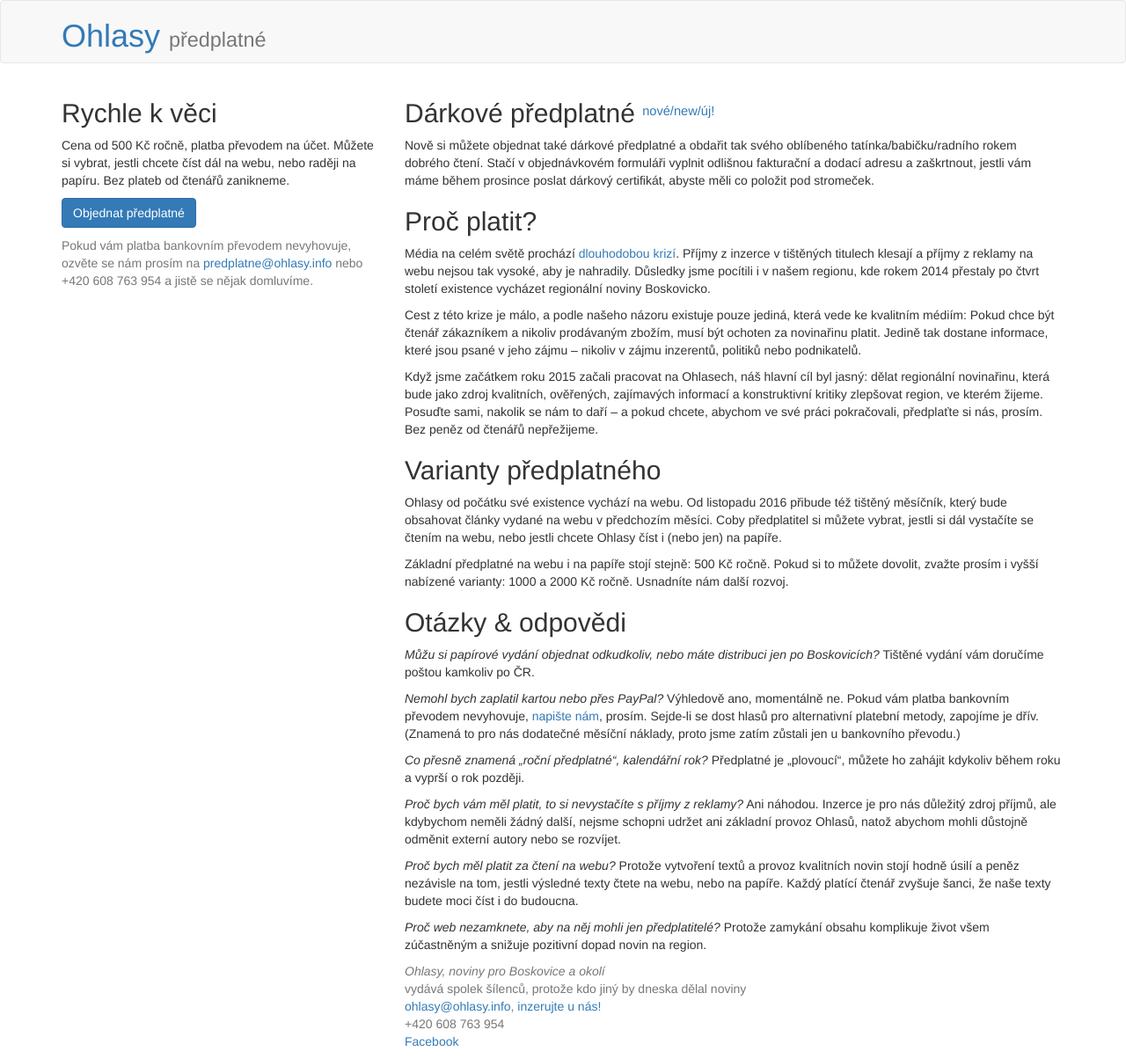
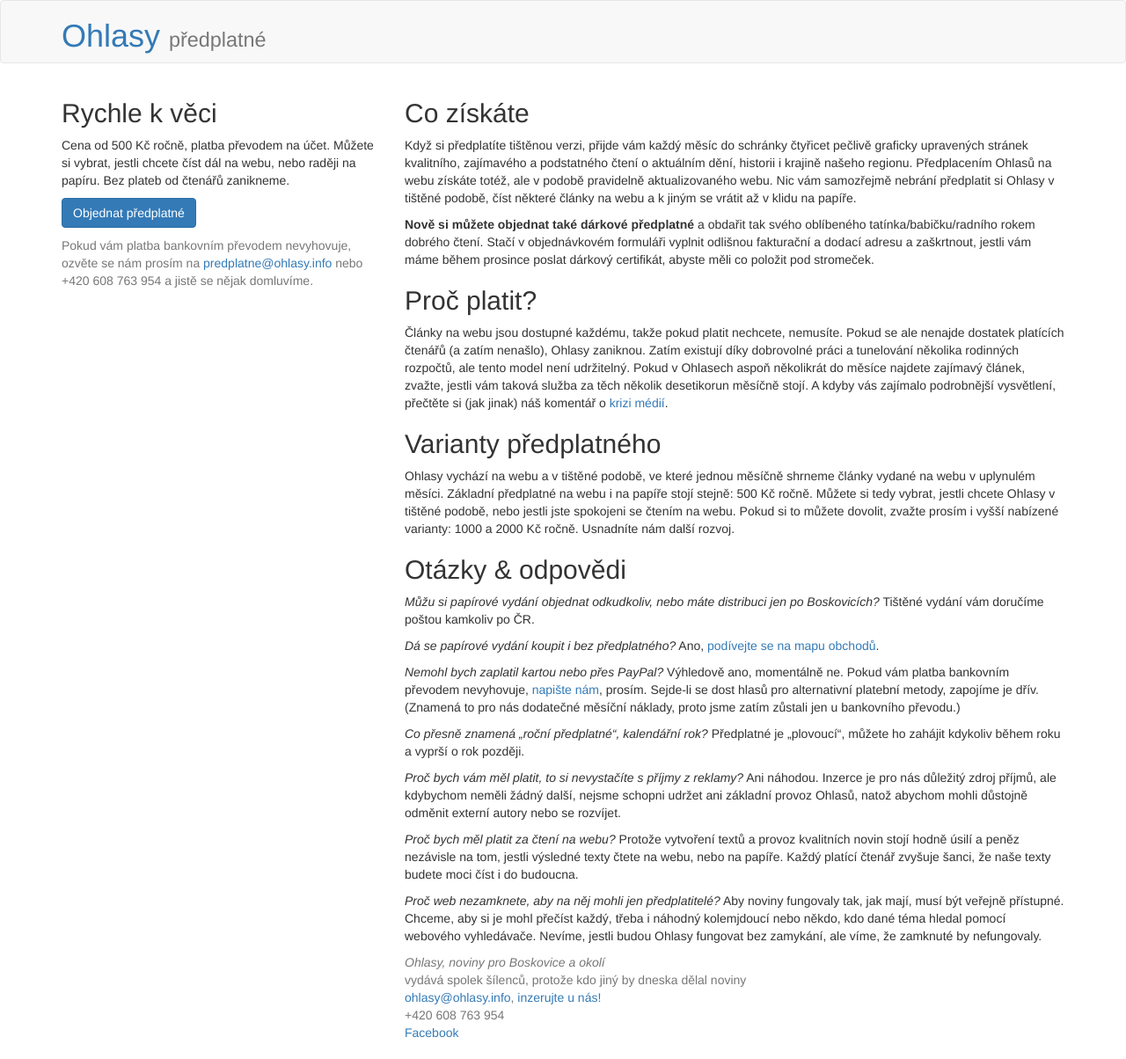
Before and after one commit to Ohlasy/predplatne, a Jekyll site: the page built from index.html, in a window 1280 px wide. Shown: the whole page at 88% size. Built offline with Jekyll 4.4.1, drawn with Linux system fonts in a browser that asks for light colours; a style sheet for code colours, icons or effects is not loaded.

Commit message:
Lepší texty o tisku a předplatném

```diff
--- a/index.html
+++ b/index.html
@@ -17,46 +17,45 @@ layout: main
         predplatne@ohlasy.info</a> nebo +420 608 763 954 a jistě se nějak domluvíme.</p>
     </div>
     <div class="col-md-8 col-sm-12">
-        <h2>Dárkové předplatné <small><sup class="text-primary">nové/new/új!</sup></small></h2>
-        <p>Nově si můžete objednat také dárkové předplatné a obdařit tak svého
-        oblíbeného tatínka/babičku/radního rokem dobrého čtení. Stačí v objednávkovém
-        formuláři vyplnit odlišnou fakturační a dodací adresu a zaškrtnout,
-        jestli vám máme během prosince poslat dárkový certifikát, abyste měli
-        co položit pod stromeček.</p>
+        <h2>Co získáte</h2>
+        <p>Když si předplatíte tištěnou verzi, přijde vám každý měsíc do schránky
+        čtyřicet pečlivě graficky upravených stránek kvalitního, zajímavého a
+        podstatného čtení o aktuálním dění, historii i krajině našeho regionu.
+        Předplacením Ohlasů na webu získáte totéž, ale v podobě pravidelně
+        aktualizovaného webu. Nic vám samozřejmě nebrání předplatit si Ohlasy
+        v tištěné podobě, číst některé články na webu a k jiným se vrátit až
+        v klidu na papíře.</p>
+
+        <p><strong>Nově si můžete objednat také dárkové předplatné</strong> a
+        obdařit tak svého oblíbeného tatínka/babičku/radního rokem dobrého
+        čtení. Stačí v objednávkovém formuláři vyplnit odlišnou fakturační a
+        dodací adresu a zaškrtnout, jestli vám máme během prosince poslat
+        dárkový certifikát, abyste měli co položit pod stromeček.</p>
+
         <h2>Proč platit?</h2>
-        <p>Média na celém světě prochází <a
-        href="http://www.ohlasy.info/clanky/2016/10/krize-medii.html">dlouhodobou
-        krizí</a>. Příjmy z inzerce v tištěných titulech klesají a příjmy z
-        reklamy na webu nejsou tak vysoké, aby je nahradily. Důsledky jsme
-        pocítili i v našem regionu, kde rokem 2014 přestaly po čtvrt století
-        existence vycházet regionální noviny Boskovicko.</p>
-        <p>Cest z této krize je málo, a podle našeho názoru existuje pouze jediná,
-        která vede ke kvalitním médiím: Pokud chce být čtenář zákazníkem a nikoliv
-        prodávaným zbožím, musí být ochoten za novinařinu platit. Jedině tak
-        dostane informace, které jsou psané v jeho zájmu – nikoliv v zájmu
-        inzerentů, politiků nebo podnikatelů.</p>
-        <p>Když jsme začátkem roku 2015 začali pracovat na Ohlasech, náš hlavní
-        cíl byl jasný: dělat regionální novinařinu, která bude jako zdroj
-        kvalitních, ověřených, zajímavých informací a konstruktivní kritiky zlepšovat
-        region, ve kterém žijeme. Posuďte sami, nakolik se nám to daří – a pokud chcete,
-        abychom ve své práci pokračovali, předplaťte si nás, prosím. Bez peněz od
-        čtenářů nepřežijeme.</p>
+        <p>Články na webu jsou dostupné každému, takže pokud platit nechcete,
+        nemusíte. Pokud se ale nenajde dostatek platících čtenářů (a zatím nenašlo),
+        Ohlasy zaniknou. Zatím existují díky dobrovolné práci a tunelování několika
+        rodinných rozpočtů, ale tento model není udržitelný. Pokud v Ohlasech
+        aspoň několikrát do měsíce najdete zajímavý článek, zvažte, jestli vám
+        taková služba za těch několik desetikorun měsíčně stojí. A kdyby vás
+        zajímalo podrobnější vysvětlení, přečtěte si (jak jinak) náš komentář
+        o <a href="http://www.ohlasy.info/clanky/2016/10/krize-medii.html">krizi médií</a>.</p>
 
         <h2>Varianty předplatného</h2>
-        <p>Ohlasy od počátku své existence vychází na webu. Od listopadu 2016
-        přibude též tištěný měsíčník, který bude obsahovat články vydané na webu
-        v předchozím měsíci. Coby předplatitel si můžete vybrat, jestli si dál
-        vystačíte se čtením na webu, nebo jestli chcete Ohlasy číst i (nebo jen)
-        na papíře.</p>
-
-        <p>Základní předplatné na webu i na papíře stojí stejně: 500 Kč ročně.
-        Pokud si to můžete dovolit, zvažte prosím i vyšší nabízené varianty:
-        1000 a 2000 Kč ročně. Usnadníte nám další rozvoj.</p>
+        <p>Ohlasy vychází na webu a v tištěné podobě, ve které jednou měsíčně
+        shrneme články vydané na webu v uplynulém měsíci. Základní předplatné
+        na webu i na papíře stojí stejně: 500 Kč ročně. Můžete si tedy vybrat,
+        jestli chcete Ohlasy v tištěné podobě, nebo jestli jste spokojeni se
+        čtením na webu. Pokud si to můžete dovolit, zvažte prosím i vyšší
+        nabízené varianty: 1000 a 2000 Kč ročně. Usnadníte nám další rozvoj.</p>
 
         <h2>Otázky &amp; odpovědi</h2>
         <p><em>Můžu si papírové vydání objednat odkudkoliv, nebo máte distribuci
         jen po Boskovicích?</em> Tištěné vydání vám doručíme poštou kamkoliv
         po ČR.</p>
+        <p><em>Dá se papírové vydání koupit i bez předplatného?</em> Ano,
+        <a href="http://www.ohlasy.info/tisk.html">podívejte se na mapu obchodů</a>.</p>
         <p><em>Nemohl bych zaplatil kartou nebo přes PayPal?</em> Výhledově
         ano, momentálně ne. Pokud vám platba bankovním převodem nevyhovuje,
         <a href="mailto:predplatne@ohlasy.info">napište nám</a>, prosím.
@@ -75,7 +74,9 @@ layout: main
         tom, jestli výsledné texty čtete na webu, nebo na papíře. Každý platící
         čtenář zvyšuje šanci, že naše texty budete moci číst i do budoucna.</p>
         <p><em>Proč web nezamknete, aby na něj mohli jen předplatitelé?</em>
-        Protože zamykání obsahu komplikuje život všem zúčastněným a snižuje
-        pozitivní dopad novin na region.</p>
+        Aby noviny fungovaly tak, jak mají, musí být veřejně přístupné. Chceme,
+        aby si je mohl přečíst každý, třeba i náhodný kolemjdoucí nebo někdo,
+        kdo dané téma hledal pomocí webového vyhledávače. Nevíme, jestli budou
+        Ohlasy fungovat bez zamykání, ale víme, že zamknuté by nefungovaly.</p>
     </div>
 </div>
```
